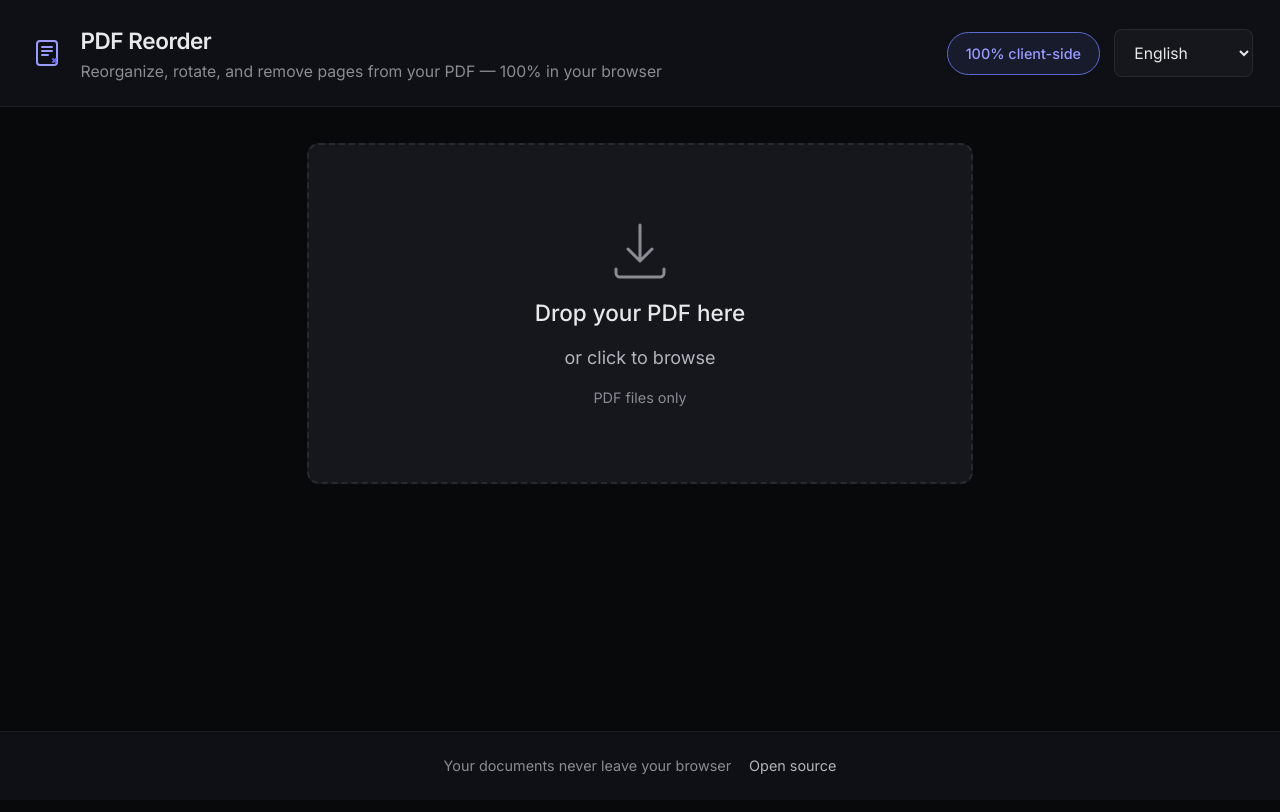
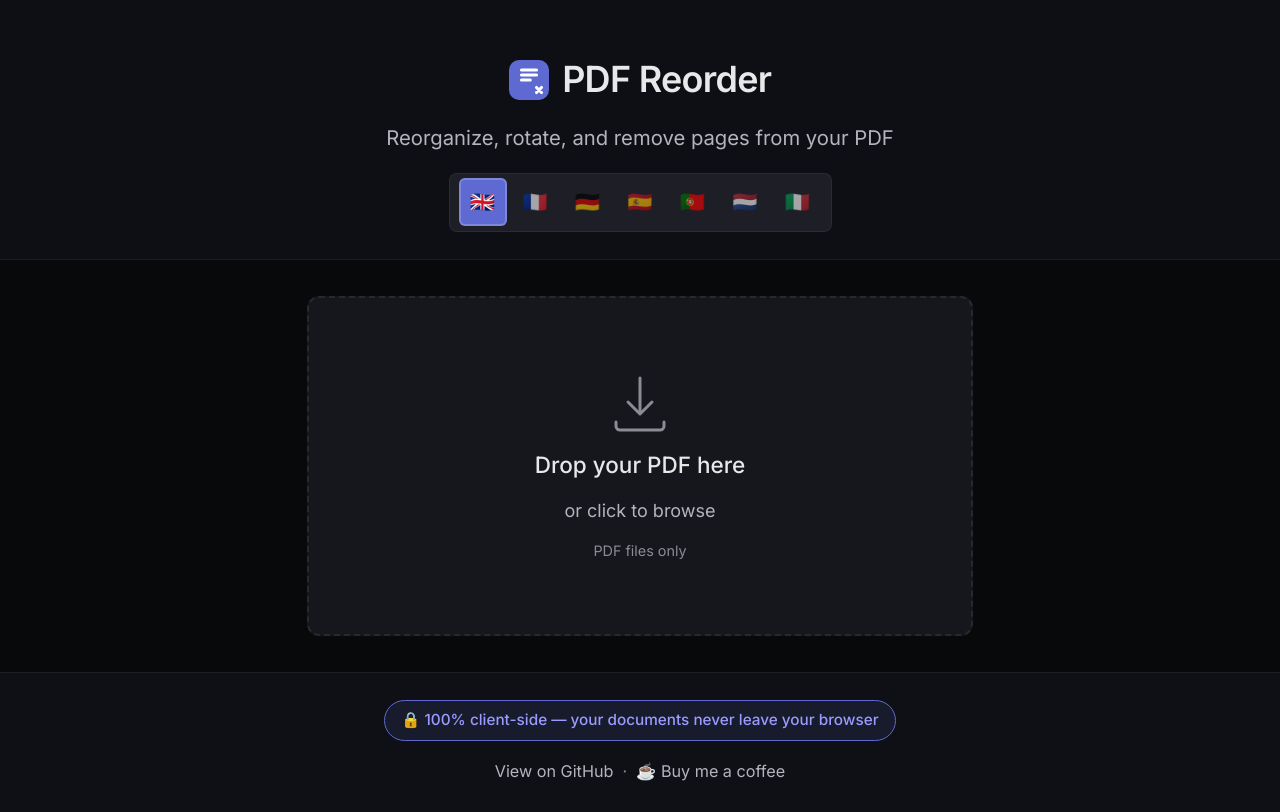
Before and after one commit to Hichiro6/pdf-reorder, a website built with Vite: page index.html in a window 1280 px wide. Built offline with nearby package versions, Linux system fonts and the light colour scheme.

Commit message:
UI: migrate to Famille A pattern (flat header, footer badge+BMC, flag language buttons)
- Header: remove header__inner/brand/actions wrapper, flat centered layout
- Privacy badge moved from header to footer (badge--privacy -> badge)
- Footer: add Buy Me a Coffee link + privacy.link/footer.bmc i18n keys
- Language selector: <select> replaced by flag buttons (7 langs, aria-pressed)
- New i18n keys header.tagline / privacy.link / footer.bmc for all 7 languages
- src/main.js untouched (business logic preserved)

```diff
--- a/index.html
+++ b/index.html
@@ -16,25 +16,17 @@
 <body>
   <!-- Header -->
   <header class="header">
-    <div class="header__inner">
-      <div class="header__brand">
-        <div class="header__logo">
-          <svg width="28" height="28" viewBox="0 0 28 28" fill="none" xmlns="http://www.w3.org/2000/svg">
-            <rect x="4" y="2" width="20" height="24" rx="3" fill="none" stroke="currentColor" stroke-width="2"/>
-            <path d="M9 8h10M9 12h10M9 16h6" stroke="currentColor" stroke-width="2" stroke-linecap="round"/>
-            <path d="M20 20l3 3M23 20l-3 3" stroke="#6366f1" stroke-width="2" stroke-linecap="round"/>
-          </svg>
-        </div>
-        <div>
-          <h1 class="header__title">PDF Reorder</h1>
-          <p class="header__tagline" data-i18n="app.tagline">Reorganize, rotate, and remove pages from your PDF</p>
-        </div>
-      </div>
-      <div class="header__actions">
-        <span class="badge badge--privacy" data-i18n="privacy.badge" tabindex="0" data-i18n-attr="title: privacy.tooltip">100% client-side</span>
-        <div id="lang-selector"></div>
-      </div>
+    <div class="header__logo">
+      <svg width="32" height="32" viewBox="0 0 32 32" fill="none" xmlns="http://www.w3.org/2000/svg" aria-hidden="true">
+        <rect width="32" height="32" rx="8" fill="#5e6ad2"/>
+        <path d="M10 8h12M10 12h12M10 16h7" stroke="white" stroke-width="2.5" stroke-linecap="round"/>
+        <path d="M22 22l4 4M26 22l-4 4" stroke="white" stroke-width="2.5" stroke-linecap="round"/>
+      </svg>
+      <h1>PDF Reorder</h1>
     </div>
+    <p class="header__tagline" data-i18n="header.tagline">Reorganize, rotate, and remove pages from your PDF</p>
+    <!-- Language selector créé dynamiquement par i18n.js -->
+    <div id="lang-selector"></div>
   </header>
 
   <!-- Main Content -->
@@ -142,9 +134,13 @@
 
   <!-- Footer -->
   <footer class="footer">
-    <div class="footer__inner">
-      <span class="footer__privacy" data-i18n="footer.privacy">Your documents never leave your browser</span>
-      <a href="https://github.com/Hichiro6/pdf-reorder" class="footer__link" data-i18n="footer.openSource">Open source</a>
+    <div class="footer__privacy">
+      <span class="badge" data-i18n="privacy.badge" tabindex="0" data-i18n-attr="title: privacy.tooltip">🔒 100% client-side — your documents never leave your browser</span>
+    </div>
+    <div class="footer__links">
+      <a href="https://github.com/Hichiro6/pdf-reorder" target="_blank" rel="noopener noreferrer" data-i18n="privacy.link">View on GitHub</a>
+      <span class="footer__separator">·</span>
+      <a href="https://buymeacoffee.com/hichiro" target="_blank" rel="noopener noreferrer" class="footer__bmc">☕ <span data-i18n="footer.bmc">Buy me a coffee</span></a>
     </div>
   </footer>
 
--- a/src/i18n.js
+++ b/src/i18n.js
@@ -6,20 +6,21 @@
 export const STORAGE_KEY = 'pdfreorder_lang';
 
 export const LANGUAGES = {
-  en: { code: 'en', name: 'English' },
-  fr: { code: 'fr', name: 'Français' },
-  de: { code: 'de', name: 'Deutsch' },
-  es: { code: 'es', name: 'Español' },
-  pt: { code: 'pt', name: 'Português' },
-  nl: { code: 'nl', name: 'Nederlands' },
-  it: { code: 'it', name: 'Italiano' },
+  en: { code: 'en', name: 'English', flag: '🇬🇧' },
+  fr: { code: 'fr', name: 'Français', flag: '🇫🇷' },
+  de: { code: 'de', name: 'Deutsch', flag: '🇩🇪' },
+  es: { code: 'es', name: 'Español', flag: '🇪🇸' },
+  pt: { code: 'pt', name: 'Português', flag: '🇵🇹' },
+  nl: { code: 'nl', name: 'Nederlands', flag: '🇳🇱' },
+  it: { code: 'it', name: 'Italiano', flag: '🇮🇹' },
 };
 
 export const TRANSLATIONS = {
   en: {
     'app.title': 'PDF Reorder — Rotate & Reorder Pages',
     'app.tagline': 'Reorganize, rotate, and remove pages from your PDF — 100% in your browser',
-    'privacy.badge': '100% client-side',
+    'header.tagline': 'Reorganize, rotate, and remove pages from your PDF',
+    'privacy.badge': '🔒 100% client-side — your documents never leave your browser',
     'privacy.tooltip': 'Your PDF never leaves your browser. No upload, no server.',
     'dropzone.title': 'Drop your PDF here',
     'dropzone.subtitle': 'or click to browse',
@@ -58,14 +59,15 @@ export const TRANSLATIONS = {
     'error.saveFailed': 'Failed to save PDF: {msg}',
     'error.pageRange': 'Invalid page range format',
     'label.language': 'Language',
-    'footer.privacy': 'Your documents never leave your browser',
-    'footer.openSource': 'Open source',
+    'privacy.link': 'View on GitHub',
+    'footer.bmc': 'Buy me a coffee',
   },
   fr: {
     'app.title': 'PDF Reorder — Pivoter et réorganiser les pages',
     'app.tagline':
       'Réorganisez, pivotez et supprimez les pages de votre PDF — 100% dans votre navigateur',
-    'privacy.badge': '100% côté client',
+    'header.tagline': 'Réorganisez, pivotez et supprimez les pages de votre PDF',
+    'privacy.badge': '🔒 100% côté client — vos documents ne quittent jamais votre navigateur',
     'privacy.tooltip': 'Votre PDF ne quitte jamais votre navigateur. Aucun envoi, aucun serveur.',
     'dropzone.title': 'Déposez votre PDF ici',
     'dropzone.subtitle': 'ou cliquez pour parcourir',
@@ -105,13 +107,14 @@ export const TRANSLATIONS = {
     'error.saveFailed': "Échec de l'enregistrement du PDF : {msg}",
     'error.pageRange': 'Format de plage de pages invalide',
     'label.language': 'Langue',
-    'footer.privacy': 'Vos documents ne quittent jamais votre navigateur',
-    'footer.openSource': 'Open source',
+    'privacy.link': 'Voir sur GitHub',
+    'footer.bmc': 'Offrez-moi un café',
   },
   de: {
     'app.title': 'PDF Reorder — Seiten drehen und neu anordnen',
     'app.tagline': 'Seiten neu anordnen, drehen und entfernen — 100% in Ihrem Browser',
-    'privacy.badge': '100% clientseitig',
+    'header.tagline': 'Seiten neu anordnen, drehen und entfernen',
+    'privacy.badge': '🔒 100% clientseitig — Ihre Dokumente verlassen niemals Ihren Browser',
     'privacy.tooltip': 'Ihre PDF verlässt niemals Ihren Browser. Kein Upload, kein Server.',
     'dropzone.title': 'PDF hier ablegen',
     'dropzone.subtitle': 'oder klicken zum Durchsuchen',
@@ -150,13 +153,14 @@ export const TRANSLATIONS = {
     'error.saveFailed': 'PDF konnte nicht gespeichert werden: {msg}',
     'error.pageRange': 'Ungültiges Seitenbereichsformat',
     'label.language': 'Sprache',
-    'footer.privacy': 'Ihre Dokumente verlassen niemals Ihren Browser',
-    'footer.openSource': 'Open Source',
+    'privacy.link': 'Auf GitHub ansehen',
+    'footer.bmc': 'Kaffee spendieren',
   },
   es: {
     'app.title': 'PDF Reorder — Rotar y reordenar páginas',
     'app.tagline': 'Reorganiza, rota y elimina páginas de tu PDF — 100% en tu navegador',
-    'privacy.badge': '100% lado cliente',
+    'header.tagline': 'Reorganiza, rota y elimina páginas de tu PDF',
+    'privacy.badge': '🔒 100% lado cliente — tus documentos nunca salen de tu navegador',
     'privacy.tooltip': 'Tu PDF nunca sale de tu navegador. Sin subidas, sin servidor.',
     'dropzone.title': 'Suelta tu PDF aquí',
     'dropzone.subtitle': 'o haz clic para explorar',
@@ -195,13 +199,14 @@ export const TRANSLATIONS = {
     'error.saveFailed': 'Error al guardar el PDF: {msg}',
     'error.pageRange': 'Formato de rango de páginas inválido',
     'label.language': 'Idioma',
-    'footer.privacy': 'Tus documentos nunca salen de tu navegador',
-    'footer.openSource': 'Código abierto',
+    'privacy.link': 'Ver en GitHub',
+    'footer.bmc': 'Invítame a un café',
   },
   pt: {
     'app.title': 'PDF Reorder — Rodar e reorganizar páginas',
     'app.tagline': 'Reorganize, rode e remova páginas do seu PDF — 100% no seu navegador',
-    'privacy.badge': '100% lado cliente',
+    'header.tagline': 'Reorganize, rode e remova páginas do seu PDF',
+    'privacy.badge': '🔒 100% lado cliente — seus documentos nunca saem do seu navegador',
     'privacy.tooltip': 'O seu PDF nunca sai do seu navegador. Sem upload, sem servidor.',
     'dropzone.title': 'Solte seu PDF aqui',
     'dropzone.subtitle': 'ou clique para procurar',
@@ -239,13 +244,14 @@ export const TRANSLATIONS = {
     'error.saveFailed': 'Falha ao salvar o PDF: {msg}',
     'error.pageRange': 'Formato de intervalo de páginas inválido',
     'label.language': 'Idioma',
-    'footer.privacy': 'Seus documentos nunca saem do seu navegador',
-    'footer.openSource': 'Código aberto',
+    'privacy.link': 'Ver no GitHub',
+    'footer.bmc': 'Pague-me um café',
   },
   nl: {
     'app.title': "PDF Reorder — Pagina's draaien en herschikken",
     'app.tagline': "Herschik, roteer en verwijder pagina's van je PDF — 100% in je browser",
-    'privacy.badge': '100% client-side',
+    'header.tagline': "Herschik, roteer en verwijder pagina's van je PDF",
+    'privacy.badge': '🔒 100% client-side — je documenten verlaten nooit je browser',
     'privacy.tooltip': 'Je PDF verlaat nooit je browser. Geen upload, geen server.',
     'dropzone.title': 'Sleep je PDF hierheen',
     'dropzone.subtitle': 'of klik om te bladeren',
@@ -284,13 +290,14 @@ export const TRANSLATIONS = {
     'error.saveFailed': 'PDF opslaan mislukt: {msg}',
     'error.pageRange': 'Ongeldig paginabereikformaat',
     'label.language': 'Taal',
-    'footer.privacy': 'Je documenten verlaten nooit je browser',
-    'footer.openSource': 'Open source',
+    'privacy.link': 'Bekijk op GitHub',
+    'footer.bmc': 'Trakteer me op een koffie',
   },
   it: {
     'app.title': 'PDF Reorder — Ruota e riordina le pagine',
     'app.tagline': 'Riorganizza, ruota e rimuovi pagine dal tuo PDF — 100% nel tuo browser',
-    'privacy.badge': '100% lato client',
+    'header.tagline': 'Riorganizza, ruota e rimuovi pagine dal tuo PDF',
+    'privacy.badge': '🔒 100% lato client — i tuoi documenti non lasciano mai il tuo browser',
     'privacy.tooltip': 'Il tuo PDF non lascia mai il tuo browser. Nessun upload, nessun server.',
     'dropzone.title': 'Trascina qui il tuo PDF',
     'dropzone.subtitle': 'o clicca per sfogliare',
@@ -329,8 +336,8 @@ export const TRANSLATIONS = {
     'error.saveFailed': 'Salvataggio PDF fallito: {msg}',
     'error.pageRange': 'Formato intervallo pagine non valido',
     'label.language': 'Lingua',
-    'footer.privacy': 'I tuoi documenti non lasciano mai il tuo browser',
-    'footer.openSource': 'Open source',
+    'privacy.link': 'Vedi su GitHub',
+    'footer.bmc': 'Offrimi un caffè',
   },
 };
 
@@ -349,6 +356,7 @@ export function setLanguage(lang) {
       // Storage unavailable
     }
     applyTranslations();
+    updateLanguageButtons();
   }
 }
 
@@ -406,18 +414,39 @@ function setupLanguageSelector() {
   const container = document.getElementById('lang-selector');
   if (!container) return;
 
-  const select = document.createElement('select');
-  select.setAttribute('aria-label', t('label.language'));
+  container.className = 'lang-selector';
+  container.setAttribute('role', 'group');
+  container.setAttribute('aria-label', t('label.language'));
 
-  for (const [code, { name }] of Object.entries(LANGUAGES)) {
-    const opt = document.createElement('option');
-    opt.value = code;
-    opt.textContent = name;
-    if (code === currentLang) opt.selected = true;
-    select.appendChild(opt);
+  for (const [code, { name, flag }] of Object.entries(LANGUAGES)) {
+    const btn = document.createElement('button');
+    btn.type = 'button';
+    btn.className = 'lang-btn';
+    btn.textContent = flag;
+    btn.title = name;
+    btn.setAttribute('aria-label', name);
+    btn.dataset.lang = code;
+    if (code === currentLang) {
+      btn.classList.add('active');
+      btn.setAttribute('aria-pressed', 'true');
+    } else {
+      btn.setAttribute('aria-pressed', 'false');
+    }
+    btn.addEventListener('click', () => {
+      if (code !== currentLang) {
+        setLanguage(code);
+      }
+    });
+    container.appendChild(btn);
   }
+}
 
-  select.addEventListener('change', () => setLanguage(select.value));
-
-  container.appendChild(select);
+function updateLanguageButtons() {
+  const container = document.getElementById('lang-selector');
+  if (!container) return;
+  container.querySelectorAll('.lang-btn').forEach((btn) => {
+    const isActive = btn.dataset.lang === currentLang;
+    btn.classList.toggle('active', isActive);
+    btn.setAttribute('aria-pressed', String(isActive));
+  });
 }
--- a/styles/main.css
+++ b/styles/main.css
@@ -82,87 +82,96 @@ body {
 
 /* ===== Header ===== */
 .header {
+  text-align: center;
+  padding: clamp(2rem, 4vw, 3rem) clamp(1.5rem, 3vw, 2rem) 1.5rem;
   border-bottom: 1px solid var(--border-subtle);
-  background: var(--bg-panel);
-}
-
-.header__inner {
-  max-width: 1280px;
-  margin: 0 auto;
-  padding: 1.25rem 1.5rem;
-  display: flex;
-  align-items: center;
-  justify-content: space-between;
-  gap: 1rem;
-  flex-wrap: wrap;
-}
-
-.header__brand {
-  display: flex;
-  align-items: center;
-  gap: 0.75rem;
+  background: color-mix(in srgb, var(--bg-panel) 95%, transparent);
 }
 
 .header__logo {
+  display: inline-flex;
+  align-items: center;
+  gap: 0.75rem;
+  margin-bottom: 0.75rem;
+}
+
+.header__logo svg {
+  width: 40px;
+  height: 40px;
+}
+
+.header__logo h1 {
+  font-size: clamp(1.5rem, 3vw, 2rem);
+  font-weight: 590;
+  letter-spacing: -0.02em;
+  color: var(--text-primary);
+}
+
+.header__tagline {
+  font-size: clamp(1rem, 2vw, 1.125rem);
+  color: var(--text-secondary);
+  font-weight: 400;
+  margin-bottom: 1rem;
+}
+
+.lang-selector {
+  display: inline-flex;
+  gap: 0.25rem;
+  align-items: center;
+  padding: 0.25rem 0.5rem;
+  background: var(--bg-elevated);
+  border-radius: 8px;
+  border: 1px solid var(--border-subtle);
+  width: fit-content;
+}
+
+.lang-btn {
+  background: transparent;
+  border: none;
+  padding: 0.375rem 0.5rem;
+  border-radius: 6px;
+  font-size: 1.125rem;
+  cursor: pointer;
+  transition: all var(--transition);
+  opacity: 0.6;
+  min-width: 48px;
+  min-height: 48px;
   display: flex;
   align-items: center;
   justify-content: center;
-  width: 40px;
-  height: 40px;
-  color: var(--brand-accent);
-  flex-shrink: 0;
 }
 
-.header__title {
-  font-size: 1.25rem;
-  font-weight: 600;
-  letter-spacing: -0.02em;
+.lang-btn:hover {
+  opacity: 0.85;
+  background: rgba(255, 255, 255, 0.05);
 }
 
-.header__tagline {
-  font-size: 0.875rem;
-  color: var(--text-muted);
+.lang-btn.active {
+  opacity: 1;
+  background: var(--brand-indigo);
+  box-shadow: inset 0 0 0 2px rgba(255, 255, 255, 0.2);
 }
 
-.header__actions {
-  display: flex;
-  align-items: center;
-  gap: 0.75rem;
-  flex-wrap: wrap;
+.lang-btn:focus-visible {
+  outline: 2px solid var(--brand-accent);
+  outline-offset: 2px;
 }
+
+/* ===== Main ===== */
 
 .badge {
   display: inline-flex;
   align-items: center;
-  gap: 0.375rem;
-  padding: 0.5rem 1rem;
+  gap: 0.5rem;
+  padding: 0.4rem 0.9rem;
   border-radius: var(--radius-pill);
-  font-size: 0.8rem;
+  font-size: 0.85rem;
   font-weight: 500;
   border: 1px solid var(--brand-indigo);
   background: rgba(94, 106, 210, 0.12);
   color: var(--brand-accent);
 }
 
-#lang-selector select {
-  padding: 0.5rem 0.875rem;
-  background: var(--bg-surface);
-  border: 1px solid var(--border-standard);
-  border-radius: var(--radius-md);
-  color: var(--text-primary);
-  font-size: 0.875rem;
-  font-family: inherit;
-  cursor: pointer;
-  min-height: var(--touch-target);
-}
-
-#lang-selector select:focus {
-  outline: none;
-  border-color: var(--brand-accent);
-  box-shadow: 0 0 0 3px rgba(154, 155, 255, 0.15);
-}
-
-/* ===== Main ===== */
 .main {
   flex: 1;
   width: 100%;
@@ -641,42 +650,51 @@ body {
 .footer {
   border-top: 1px solid var(--border-subtle);
   background: var(--bg-panel);
+  text-align: center;
+  padding: 1.5rem 1rem;
 }
 
-.footer__inner {
-  max-width: 1280px;
-  margin: 0 auto;
-  padding: 1.25rem 1.5rem;
+.footer__privacy {
+  margin-bottom: 1rem;
+}
+
+.footer__privacy .badge {
+  display: inline-block;
+  font-size: 0.85rem;
+  padding: 0.4rem 0.9rem;
+}
+
+.footer__links {
   display: flex;
   align-items: center;
   justify-content: center;
-  gap: 1rem;
+  gap: 0.5rem;
   flex-wrap: wrap;
 }
 
-.footer__privacy {
-  font-size: 0.8rem;
-  color: var(--text-muted);
-}
-
-.footer__link {
+.footer__links a {
   color: var(--text-secondary);
   text-decoration: none;
-  font-size: 0.8rem;
+  font-size: 0.9rem;
   transition: var(--transition);
 }
 
-.footer__link:hover {
+.footer__links a:hover {
   color: var(--brand-accent);
   text-decoration: underline;
 }
 
+.footer__separator {
+  color: var(--text-muted);
+  font-size: 0.9rem;
+}
+
+.footer__bmc:hover {
+  color: #ff813f;
+}
+
 /* ===== Responsive ===== */
 @media (max-width: 768px) {
-  .header__inner {
-    padding: 1rem;
-  }
-
   .workspace {
     grid-template-columns: 1fr;
     padding: 1rem;
@@ -699,10 +717,6 @@ body {
 @media (max-width: 480px) {
   .pages-grid {
     grid-template-columns: repeat(auto-fill, minmax(110px, 1fr));
-  }
-
-  .header__title {
-    font-size: 1.1rem;
   }
 
   .header__tagline {
```
